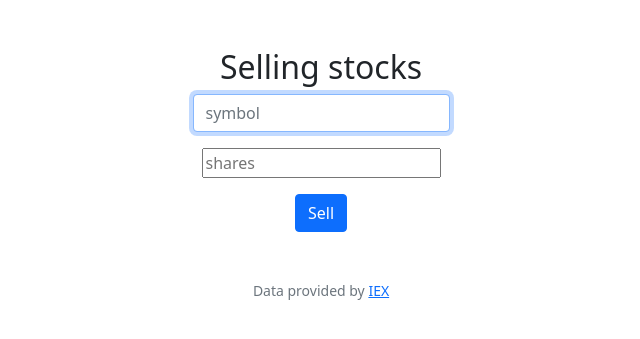
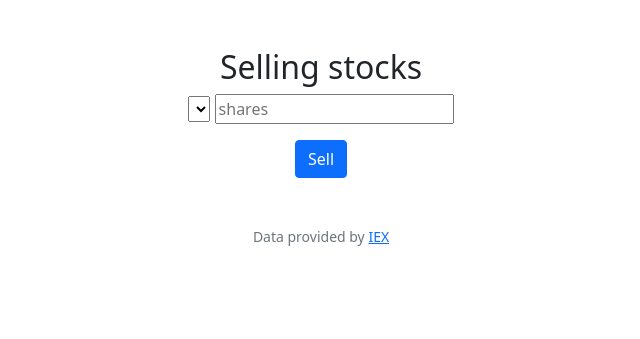
Before and after one commit to MaxLi1995/Finance, a Flask app: page /sell in a window 1280 px wide. Shown: the part 76-415 px from the top of the page, without its empty margins (319-959 px from the left). Run offline with Flask 2, Linux system fonts and the light colour scheme; a user stored in the database is signed in; lists and menus that the app fills with data are empty; some libraries are stand-ins or nearby versions.

Commit message:
automated commit by check50 [check50=True]

```diff
--- a/app.py
+++ b/app.py
@@ -217,7 +217,7 @@ def sell():
 
         amount = int(request.form.get("shares"))
         stock_detail = lookup(request.form.get("symbol"))
-        info = db.execute("select symbol, sum(amount) as amount from history where user_id = ? and symbol is ? group by symbol", session["user_id"], request.form.get("symbol").upper())
+        info = db.execute("select symbol, sum(amount) as amount from history where user_id = ? and symbol is ? group by symbol", session["user_id"], request.form.get("symbol"))
         fund = db.execute("select cash from users where id = ?", session["user_id"])[0].get("cash")
 
 
@@ -234,4 +234,5 @@ def sell():
 
         return redirect("/")
     else:
-        return render_template("sell.html")
+        info = db.execute("select symbol, sum(amount) as amount from history where user_id = ? group by symbol", session["user_id"])
+        return render_template("sell.html", info=info)
--- a/templates/sell.html
+++ b/templates/sell.html
@@ -10,9 +10,14 @@
             <h2>Selling stocks</h2>
             <form action="/sell" method="post">
                 <div class="mb-3">
-                    <input autocomplete="off" autofocus class="form-control mx-auto w-auto" id="symbol" name="symbol" placeholder="symbol" type="text">
-                </div>
-                <div class="mb-3">
+                    <select name="symbol" placeholder="" type="text">
+                        {% for a in info %}
+                        {% if a.amount > 0 %}
+                            <option>{{ a.symbol }}</option>
+                        {% endif %}
+                        {% endfor %}
+
+                    </select>
                     <input name="shares" placeholder="shares" type="number" min="1">
                 </div>
                 <button class="btn btn-primary" type="submit">Sell</button>
```
Also changed, not shown: finance.db, 3 other files.
